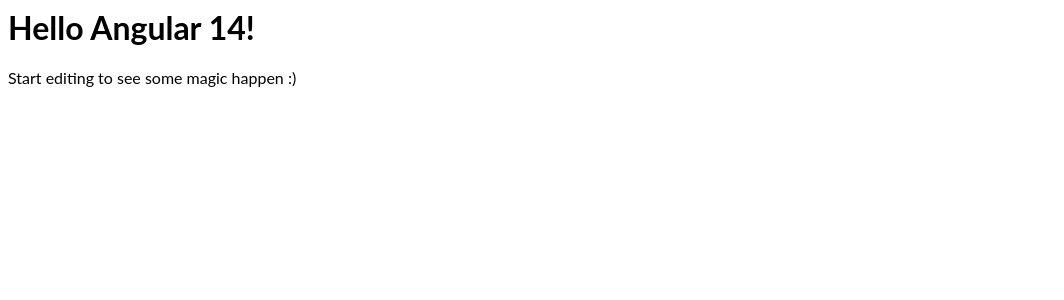
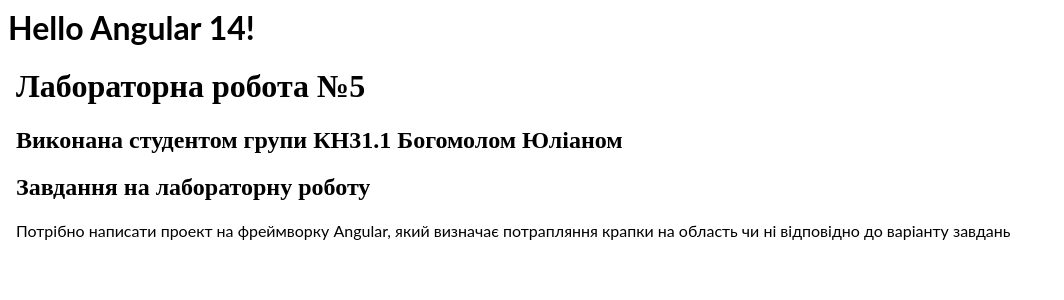
Before and after one commit to Yulian302/lr5angular, an Angular app: page / in a window 1280 px wide. Shown: the top 300 px of the page, without its empty margins (0-1064 px from the left). Built offline with nearby package versions, Linux system fonts and the light colour scheme.

Commit message:
2 files modified, 2 added

```diff
--- a/src/app/app.component.html
+++ b/src/app/app.component.html
@@ -1,4 +1,15 @@
 <hello name="{{ name }}"></hello>
-<p>
-  Start editing to see some magic happen :)
-</p>
+<body>
+  <header class="flex header">
+    <h1>Лабораторна робота №5</h1>
+    <h2>Виконана студентом групи КН31.1 Богомолом Юліаном</h2>
+  </header>
+  <main class="flex">
+    <h2>Завдання на лабораторну роботу</h2>
+    <p class="main_text">
+      Потрібно написати проект на фреймворку Angular, який визначає потрапляння
+      крапки на область чи ні відповідно до варіанту завдань
+    </p>
+    <div class="graph_img"></div>
+  </main>
+</body>
```
Also changed, not shown: src/app/point/class/point.ts (added, +10 -0 lines), src/app/app.component.css (line endings or trailing spaces), src/app/point/class/pointList.ts (added).
